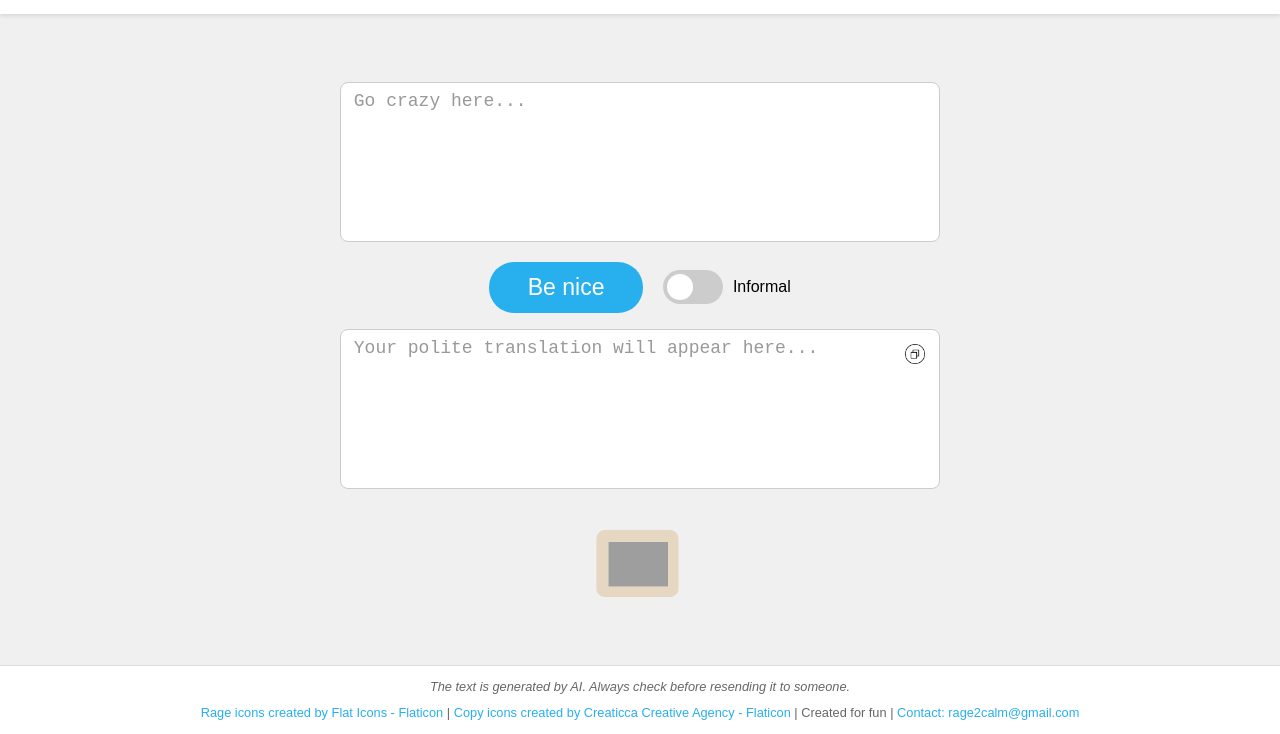
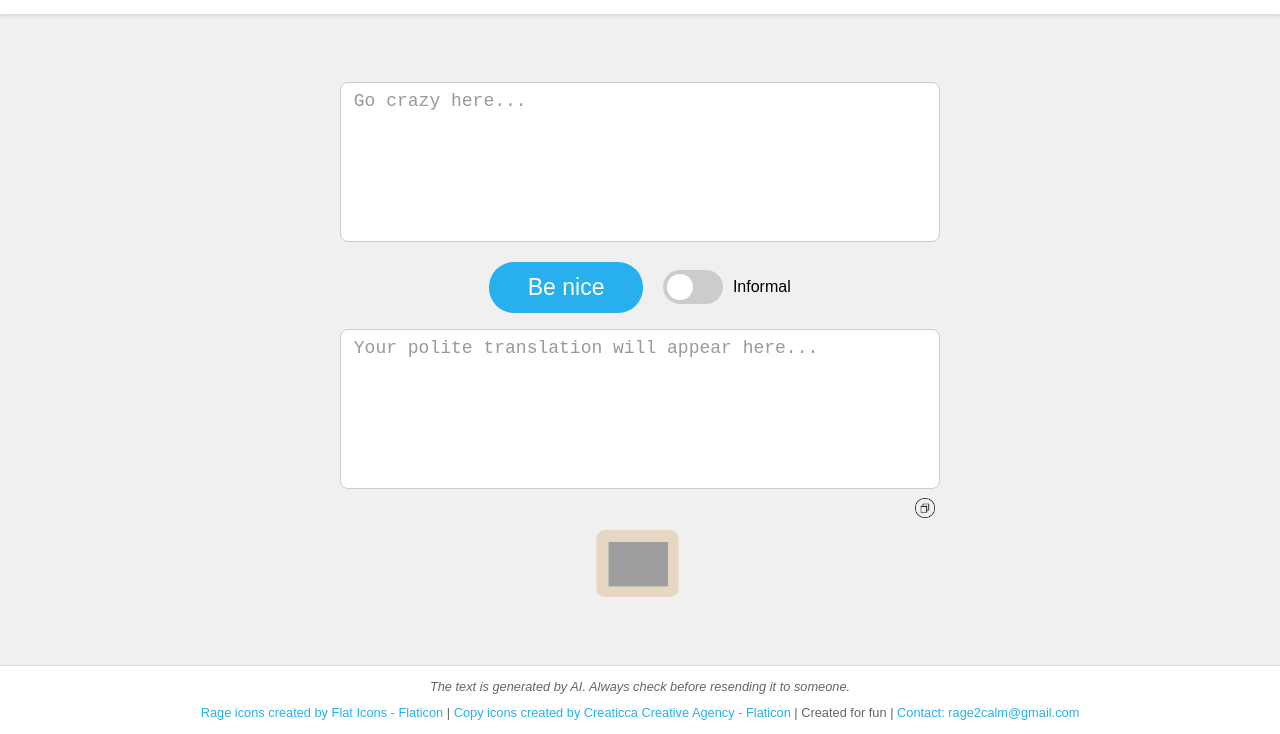
Before and after one commit to MichalVesely/be-nice, a website: page public/index.html in a window 1280 px wide. Shown: the part 66-800 px from the top of the page. Drawn offline with Linux system fonts and the light colour scheme; grey boxes are pictures that could not be loaded.

Commit message:
Prepare GitHub

```diff
--- a/public/styles.css
+++ b/public/styles.css
@@ -298,8 +298,8 @@ input:checked + .slider:before {
 
 .copy-button {
     position: absolute;
-    top: 10px;
-    right: 10px;
+    bottom: -30px;
+    right: 0px;
     background: none;
     border: none;
     padding: 5px;
```
